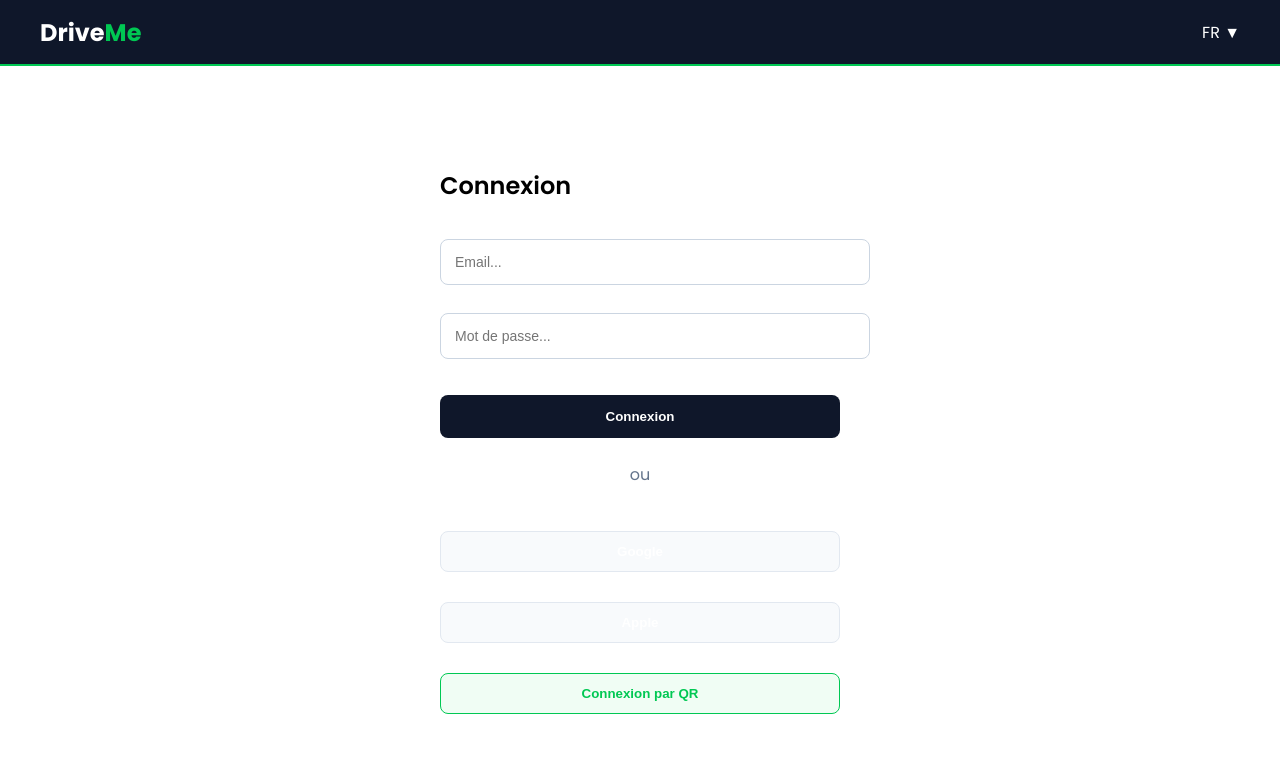
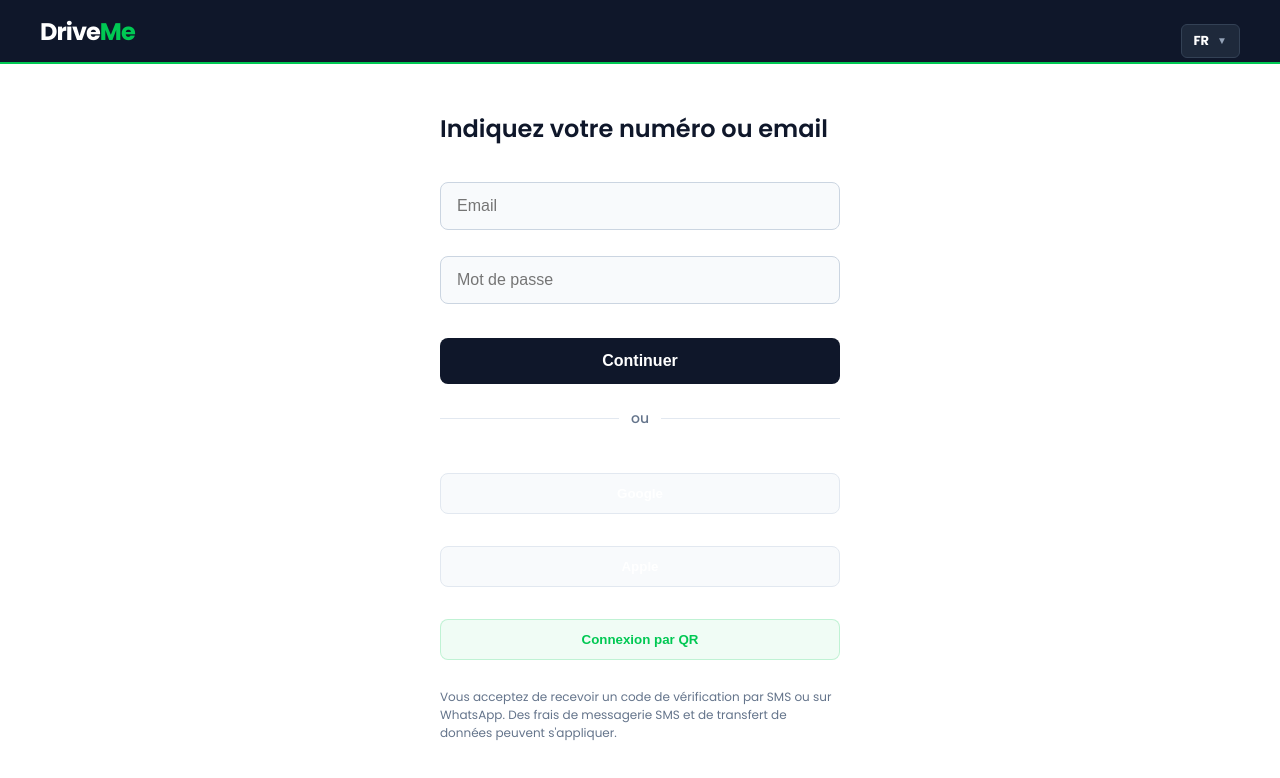
Before and after one commit to JoeProAdmin/DriveMe, an Angular app in the folder frontend/: page /login in a window 1280 px wide. Shown: the top 778 px of the page. Built offline with nearby package versions, Linux system fonts and the light colour scheme.

Commit message:
checkpoint: avant restauration stylistique

```diff
--- a/frontend/src/app/features/auth/login/login.html
+++ b/frontend/src/app/features/auth/login/login.html
@@ -1,32 +1,120 @@
-<div [style.direction]="currentLang === 'AR' ? 'rtl' : 'ltr'" style="width: 100vw; min-height: 100vh; background-color: #ffffff; display: flex; flex-direction: column; font-family: 'Poppins', sans-serif;">
-  <header style="background-color: #0f172a; color: #ffffff; display: flex; justify-content: space-between; align-items: center; padding: 0 40px; height: 64px; border-bottom: 2px solid #00C853;">
-    <div style="font-size: 24px; font-weight: 700;">Drive<span style="color: #00C853;">Me</span></div>
-    <div style="cursor: pointer;" (click)="dropdownOpen = !dropdownOpen">FR ▼</div>
+<div [style.direction]="currentLang === 'AR' ? 'rtl' : 'ltr'" style="width: 100vw; min-height: 100vh; background-color: #ffffff; display: flex; flex-direction: column; font-family: 'Poppins', 'Segoe UI', sans-serif; box-sizing: border-box; overflow-x: hidden; margin: 0; padding: 0;">
+
+  <header style="background-color: #0f172a; color: #ffffff; display: flex; justify-content: space-between; align-items: center; padding: 0 40px; height: 64px; box-sizing: border-box; width: 100%; border-bottom: 2px solid #00C853; position: relative;">
+
+    <div style="font-size: 24px; font-weight: 700; letter-spacing: -0.04em;">
+      Drive<span style="color: #00C853;">Me</span>
+    </div>
+
+    <div style="position: relative; display: inline-block;">
+
+      <button
+        type="button"
+        (click)="dropdownOpen = !dropdownOpen"
+        style="background: #1e293b; border: 1px solid #334155; padding: 6px 12px; border-radius: 6px; cursor: pointer; display: flex; align-items: center; gap: 8px; font-family: inherit; font-size: 13px; font-weight: 700; color: #ffffff; outline: none;">
+
+        <span>{{ currentLang === 'AR' ? 'MA' : currentLang }}</span>
+        <span style="font-size: 10px; color: #94a3b8;">▼</span>
+
+      </button>
+
+      <div
+        *ngIf="dropdownOpen"
+        [style.right]="currentLang !== 'AR' ? '0' : 'auto'"
+        [style.left]="currentLang === 'AR' ? '0' : 'auto'"
+        style="position: absolute; top: 38px; background-color: #1e293b; border: 1px solid #334155; border-radius: 8px; box-shadow: 0 10px 15px -3px rgba(0,0,0,0.3); width: 120px; z-index: 100; display: flex; flex-direction: column; padding: 4px 0; box-sizing: border-box;">
+
+        <button type="button" (click)="changeLangViaDropdown('FR')" style="background: transparent; border: none; padding: 8px 12px; color: #ffffff; font-size: 13px; font-weight: 600; cursor: pointer; width: 100%; text-align: start;">
+          FR
+        </button>
+
+        <button type="button" (click)="changeLangViaDropdown('AR')" style="background: transparent; border: none; padding: 8px 12px; color: #ffffff; font-size: 13px; font-weight: 600; cursor: pointer; width: 100%; text-align: start;">
+          AR
+        </button>
+
+        <button type="button" (click)="changeLangViaDropdown('EN')" style="background: transparent; border: none; padding: 8px 12px; color: #ffffff; font-size: 13px; font-weight: 600; cursor: pointer; width: 100%; text-align: start;">
+          EN
+        </button>
+
+        <button type="button" (click)="changeLangViaDropdown('ES')" style="background: transparent; border: none; padding: 8px 12px; color: #ffffff; font-size: 13px; font-weight: 600; cursor: pointer; width: 100%; text-align: start;">
+          ES
+        </button>
+
+      </div>
+
+    </div>
+
   </header>
 
   <div style="flex: 1; display: flex; justify-content: center; align-items: center; padding: 20px;">
+
     <div style="width: 100%; max-width: 400px;">
-      <h1 style="font-size: 24px; font-weight: 600; margin-bottom: 24px;">{{ dictionary[currentLang].title }}</h1>
 
-      <form (ngSubmit)="onSubmit()" style="display: flex; flex-direction: column; gap: 16px;">
-        <input type="email" name="email" [(ngModel)]="loginData.email" placeholder="Email..."
-               style="width: 100%; padding: 14px; border: 1px solid #cbd5e1; border-radius: 8px;">
+      <h1 style="font-size: 24px; font-weight: 600; color: #0f172a; margin: 0 0 24px 0; text-align: start;">
+        {{ dictionary[currentLang].title }}
+      </h1>
 
-        <input type="password" name="motDePasse" [(ngModel)]="loginData.motDePasse" placeholder="Mot de passe..."
-               style="width: 100%; padding: 14px; border: 1px solid #cbd5e1; border-radius: 8px;">
+      <form (ngSubmit)="onSubmit()" style="display: flex; flex-direction: column; gap: 14px; width: 100%;">
 
-        <button type="submit" style="background: #0f172a; color: #fff; padding: 14px; border-radius: 8px; border: none; font-weight: 600; cursor: pointer;">
+        <input
+          type="email"
+          name="email"
+          [(ngModel)]="loginData.email"
+          [placeholder]="dictionary[currentLang].placeholderEmail"
+          required
+          style="width: 100%; padding: 14px 16px; background-color: #f8fafc; border: 1px solid #cbd5e1; border-radius: 8px; font-size: 16px; box-sizing: border-box;">
+
+        <input
+          type="password"
+          name="motDePasse"
+          [(ngModel)]="loginData.motDePasse"
+          [placeholder]="dictionary[currentLang].placeholderPass"
+          required
+          style="width: 100%; padding: 14px 16px; background-color: #f8fafc; border: 1px solid #cbd5e1; border-radius: 8px; font-size: 16px; box-sizing: border-box;">
+
+        <button
+          type="submit"
+          style="width: 100%; background-color: #0f172a; color: #ffffff; border: none; padding: 14px; border-radius: 8px; font-size: 16px; font-weight: 600; cursor: pointer;">
+
           {{ dictionary[currentLang].btnContinue }}
+
         </button>
+
       </form>
 
-      <div style="margin: 24px 0; text-align: center; color: #64748b;">ou</div>
+      <div style="display: flex; align-items: center; text-align: center; margin: 24px 0; color: #cbd5e1; font-size: 14px;">
+        <div style="flex: 1; border-bottom: 1px solid #e2e8f0;"></div>
+        <span style="padding: 0 12px; color: #64748b; font-weight: 500;">ou</span>
+        <div style="flex: 1; border-bottom: 1px solid #e2e8f0;"></div>
+      </div>
 
-      <div style="display: flex; flex-direction: column; gap: 10px;">
-        <button style="padding: 12px; border: 1px solid #e2e8f0; border-radius: 8px; background: #f8fafc; cursor: pointer;">Google</button>
-        <button style="padding: 12px; border: 1px solid #e2e8f0; border-radius: 8px; background: #f8fafc; cursor: pointer;">Apple</button>
-        <button (click)="toggleQrModal(true)" style="padding: 12px; border: 1px solid #00C853; border-radius: 8px; background: #f0fdf4; color: #00C853; cursor: pointer;">Connexion par QR</button>
+      <div style="display: flex; flex-direction: column; gap: 12px; width: 100%;">
+
+        <button type="button" style="width: 100%; background-color: #f8fafc; border: 1px solid #e2e8f0; padding: 12px; border-radius: 8px;">
+          Google
+        </button>
+
+        <button type="button" style="width: 100%; background-color: #f8fafc; border: 1px solid #e2e8f0; padding: 12px; border-radius: 8px;">
+          Apple
+        </button>
+
+        <button
+          type="button"
+          (click)="toggleQrModal(true)"
+          style="width: 100%; background-color: rgba(0,200,83,0.06); color: #00C853; border: 1px solid rgba(0,200,83,0.2); padding: 12px; border-radius: 8px; font-weight: 600;">
+
+          Connexion par QR
+
+        </button>
+
       </div>
+
+      <p style="font-size: 12px; color: #64748b; margin-top: 28px; line-height: 1.5;">
+        {{ dictionary[currentLang].legal }}
+      </p>
+
     </div>
+
   </div>
+
 </div>
--- a/frontend/src/app/features/auth/login/login.ts
+++ b/frontend/src/app/features/auth/login/login.ts
@@ -2,7 +2,6 @@ import { Component, inject } from '@angular/core';
 import { FormsModule } from '@angular/forms';
 import { Router, RouterModule } from '@angular/router';
 import { CommonModule } from '@angular/common';
-import { AuthService } from '../../../core/auth.service';
 import { ApiService } from '../../../core/api.service';
 
 @Component({
@@ -12,36 +11,28 @@ import { ApiService } from '../../../core/api.service';
   templateUrl: './login.html'
 })
 export class LoginComponent {
-  private readonly auth = inject(AuthService);
+  private readonly api = inject(ApiService);
   private readonly router = inject(Router);
-  private readonly api = inject(ApiService);
 
-  // Correction : Remplacement de userInput par les champs attendus par le backend
-  public loginData = {
-    email: '',
-    motDePasse: ''
-  };
-
+  public loginData = { email: '', motDePasse: '' };
   public currentLang: 'FR' | 'AR' | 'EN' | 'ES' = 'FR';
   public dropdownOpen = false;
   public showQrModal = false;
 
   public dictionary: any = {
-    FR: { title: 'Connexion', placeholderEmail: 'Email', placeholderPass: 'Mot de passe', btnContinue: 'Connexion', or: 'ou', google: 'Continuer avec Google', apple: 'Continuer avec Apple', qrCode: 'Connexion par QR', legal: 'Vous acceptez nos conditions.', qrTitle: 'Scanner le QR', qrDesc: 'Utilisez votre téléphone pour scanner ce code' },
-    EN: { title: 'Login', placeholderEmail: 'Email', placeholderPass: 'Password', btnContinue: 'Login', or: 'or', google: 'Continue with Google', apple: 'Continue with Apple', qrCode: 'QR Code Login', legal: 'By continuing, you agree.', qrTitle: 'Scan QR', qrDesc: 'Use your phone to scan' },
-    // (AR et ES conservés avec les mêmes clés pour éviter les erreurs de template)
-    AR: { title: 'تسجيل الدخول', placeholderEmail: 'البريد الإلكتروني', placeholderPass: 'كلمة السر', btnContinue: 'دخول', or: 'أو', google: 'المتابعة بواسطة Google', apple: 'المتابعة بواسطة Apple', qrCode: 'تسجيل الدخول عبر رمز QR', legal: 'بمتابعتك، فإنك توافق.', qrTitle: 'امسح رمز QR', qrDesc: 'استخدم هاتفك لمسح الرمز' },
-    ES: { title: 'Iniciar sesión', placeholderEmail: 'Correo', placeholderPass: 'Contraseña', btnContinue: 'Entrar', or: 'o', google: 'Continuar con Google', apple: 'Continuar con Apple', qrCode: 'Inicio de sesión QR', legal: 'Al continuar, aceptas.', qrTitle: 'Escanear QR', qrDesc: 'Usa tu teléfono para escanear' }
+    FR: { title: 'Indiquez votre numéro ou email', placeholderEmail: 'Email', placeholderPass: 'Mot de passe', btnContinue: 'Continuer', legal: 'Vous acceptez de recevoir un code de vérification par SMS ou sur WhatsApp. Des frais de messagerie SMS et de transfert de données peuvent s\'appliquer.' },
+    EN: { title: 'Enter your number or email', placeholderEmail: 'Email', placeholderPass: 'Password', btnContinue: 'Continue', legal: 'You agree to receive a verification code by SMS or WhatsApp. SMS and data rates may apply.' },
+    AR: { title: 'أدخل رقمك أو بريدك الإلكتروني', placeholderEmail: 'البريد الإلكتروني', placeholderPass: 'كلمة السر', btnContinue: 'متابعة', legal: 'أنت توافق على تلقي رمز التحقق عبر الرسائل القصيرة أو واتساب. قد يتم تطبيق رسوم الرسائل القصيرة ونقل البيانات.' },
+    ES: { title: 'Ingrese su número o correo', placeholderEmail: 'Correo', placeholderPass: 'Contraseña', btnContinue: 'Continuar', legal: 'Usted acepta recibir un código de verificación por SMS o WhatsApp. Se pueden aplicar tarifas de SMS y transferencia de datos.' }
   };
 
   public onSubmit(): void {
-    this.auth.login(this.loginData).subscribe({
+    this.api.login(this.loginData).subscribe({
       next: (res: any) => {
-        // Enregistrement du token conforme au backend
         localStorage.setItem('token', res.token);
         this.router.navigate(['/dashboard']);
       },
-      error: (err) => console.error('Erreur authentification:', err)
+      error: (err: any) => console.error('Erreur authentification:', err)
     });
   }
 
```
Also changed, not shown: frontend/src/app/core/api.service.ts (+5 -5 lines), 1 other file (tests, documents, lock files or other folders).
